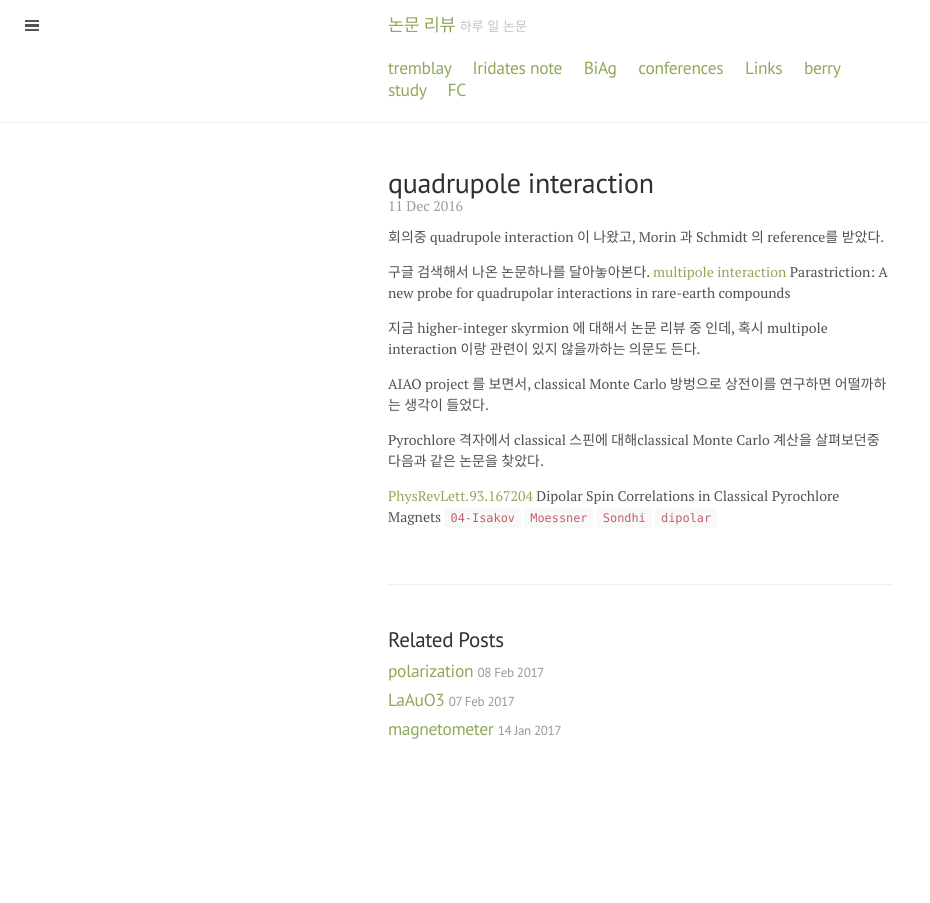
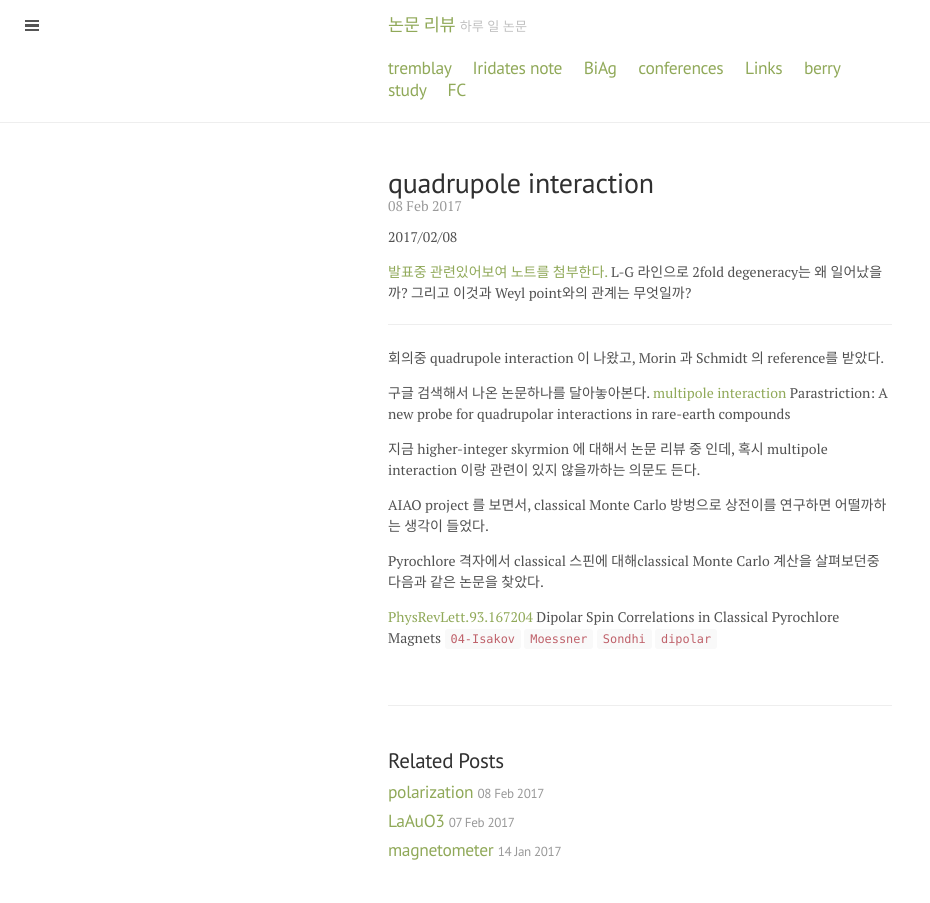
Before and after one commit to qkrwlsghdcjsworlt/work, a Jekyll site: the page built from _posts/2017/2017-02-08-multipole-interaction.markdown, in a window 1280 px wide. Shown: the whole page, without its empty margins (0-930 px from the left). Built offline with Jekyll 4.4.1, drawn with Linux system fonts in a browser that asks for light colours.

Commit message:
“update”

```diff
--- a/_posts/2016-12-11-multipole-interaction.markdown
+++ b/_posts/2017/2017-02-08-multipole-interaction.markdown
@@ -1,10 +1,22 @@
 ---
 layout: post
 title:  "quadrupole interaction"
-date:   2016-12-11 11:00:00 +0900
+date:   2017-02-08 16:00:00 +0900
 categories: magnetism
 
 ---
+
+2017/02/08
+
+[발표중 관련있어보여 노트를 첨부한다.]({{ site.baseurl }}/public/pyrochlore/pyrochlore_170208_go.pdf)
+L-G 라인으로 2fold degeneracy는 왜 일어났을까?
+그리고 이것과 Weyl point와의 관계는 무엇일까?
+
+
+---
+
+
+
 
 회의중 quadrupole interaction 이 나왔고,
 Morin 과 Schmidt 의 reference를 받았다.
```
Also changed, not shown: 4 other files.
